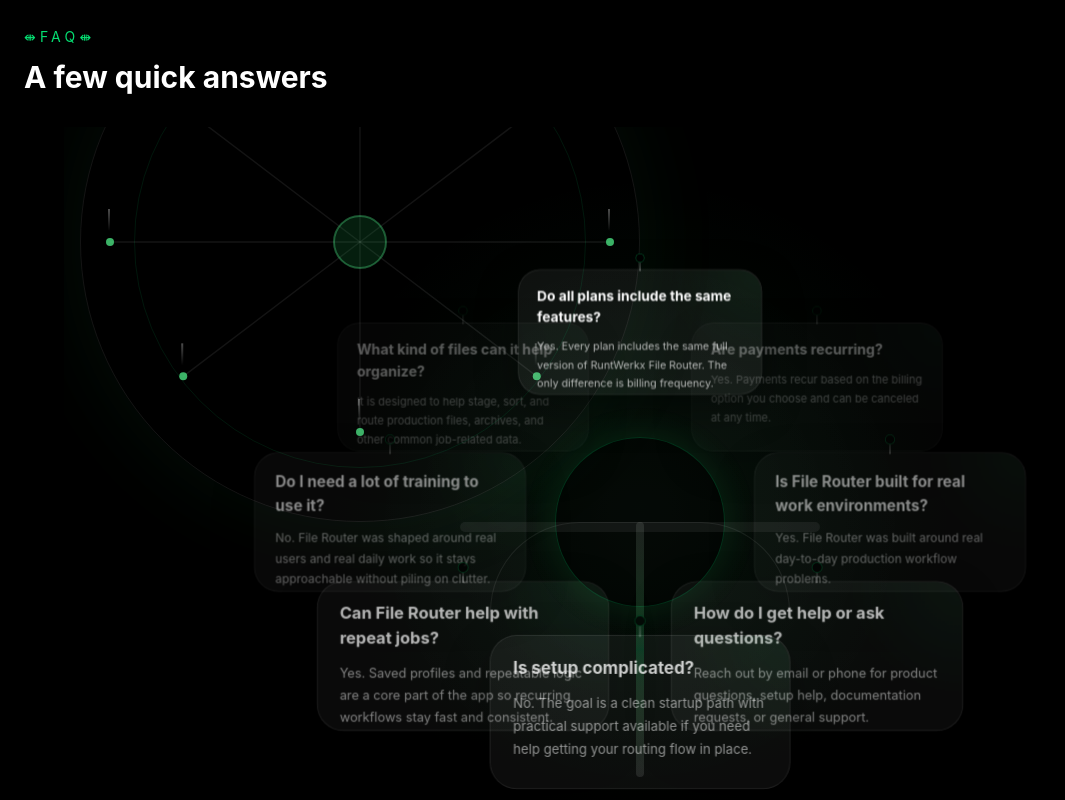
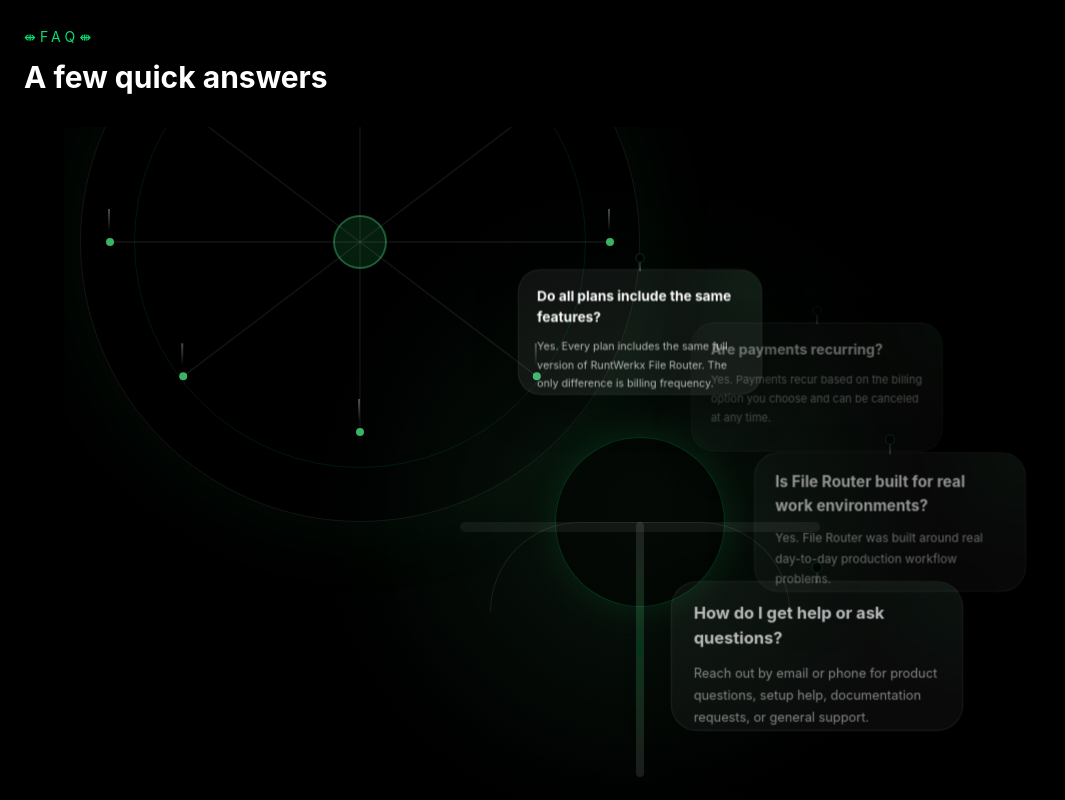
Before and after one commit to clutchadvantage-creator/runtwerkx-site, a React (Vite) app: page /file-router in a window 1280 px wide. Shown: the part 7580-8380 px from the top of the page, without its empty margins (0-1065 px from the left). Built offline with nearby package versions, Linux system fonts and the light colour scheme.

Commit message:
Update File Router page and rebuild site

```diff
--- a/src/pages/FileRouter.jsx
+++ b/src/pages/FileRouter.jsx
@@ -221,6 +221,7 @@
   const radiusX = 250
   const radiusY = 190
   const stepDeg = 360 / FAQ_POOL.length
+  const VISIBLE_SLOTS = 4
 
   const positionedCards = FAQ_POOL.map((item, index) => {
     const relativeIndex = (index - activeIndex + FAQ_POOL.length) % FAQ_POOL.length
@@ -232,17 +233,22 @@
 
     const normalizedDepth = (y + radiusY) / (radiusY * 2)
     const isFront = relativeIndex === 0
+    const isVisible = relativeIndex < VISIBLE_SLOTS
 
     return {
       ...item,
       index,
+      relativeIndex,
       x,
       y,
       isFront,
+      isVisible,
       scale: isFront && isPaused ? 1.08 : 0.76 + normalizedDepth * 0.18,
-      opacity: isFront ? 1 : 0.28 + normalizedDepth * 0.52,
-      zIndex: isFront ? 50 : Math.round(normalizedDepth * 20) + 10,
-      blur: isFront ? 0 : (1 - normalizedDepth) * 1.1,
+      opacity: isVisible ? (isFront ? 1 : 0.34 + normalizedDepth * 0.46) : 0,
+      zIndex: isVisible
+        ? (isFront ? 50 : Math.round(normalizedDepth * 20) + 10)
+        : 0,
+      blur: isVisible ? (isFront ? 0 : (1 - normalizedDepth) * 1.1) : 0,
     }
   }).sort((a, b) => a.zIndex - b.zIndex)
 
@@ -321,7 +327,7 @@
       <div className="pointer-events-none absolute left-1/2 top-[52%] h-[90px] w-[300px] -translate-x-1/2 rounded-t-full border-x border-t border-white/8" />
       <div className="pointer-events-none absolute left-1/2 top-[52%] h-[10px] w-[360px] -translate-x-1/2 rounded-full bg-white/6" />
 
-      <div className="absolute inset-0">
+      <div className="absolute inset-0 overflow-hidden">
         {positionedCards.map((card) => {
           const left = `calc(50% + ${card.x}px - ${cardWidth / 2}px)`
           const top = `calc(52% + ${card.y}px - ${cardHeight / 2}px)`
@@ -339,7 +345,10 @@
                 zIndex: card.zIndex,
                 transform: `scale(${card.scale})`,
                 filter: `blur(${card.blur}px)`,
+                visibility: card.isVisible ? 'visible' : 'hidden',
+                pointerEvents: card.isVisible ? 'auto' : 'none',
               }}
+              aria-hidden={!card.isVisible}
             >
               <div className="absolute left-1/2 top-[-18px] h-5 w-[2px] -translate-x-1/2 bg-gradient-to-t from-white/35 to-transparent" />
               <div className="absolute left-1/2 top-[-21px] h-3 w-3 -translate-x-1/2 rounded-full border border-green-400/30 bg-black" />
```
